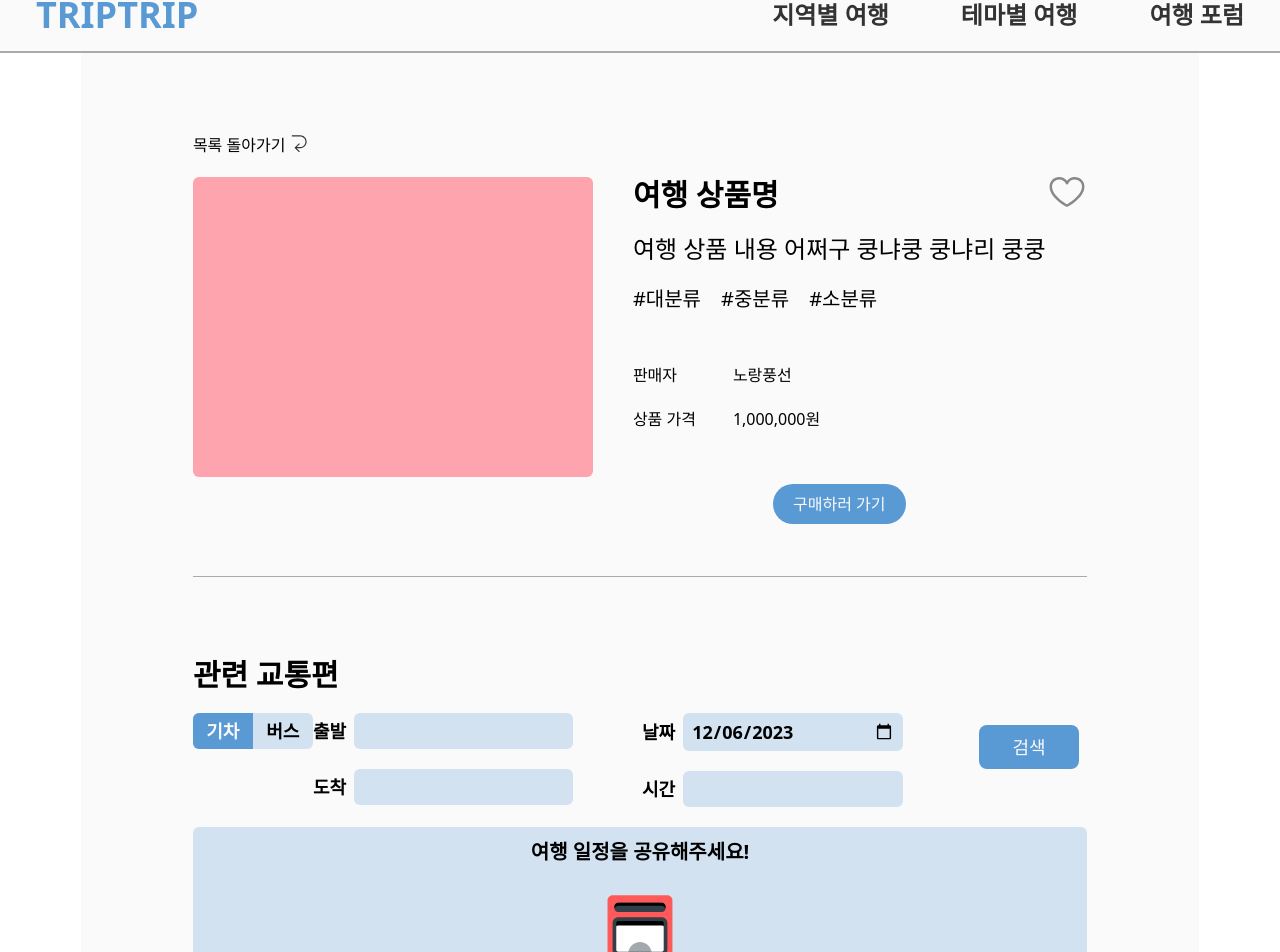
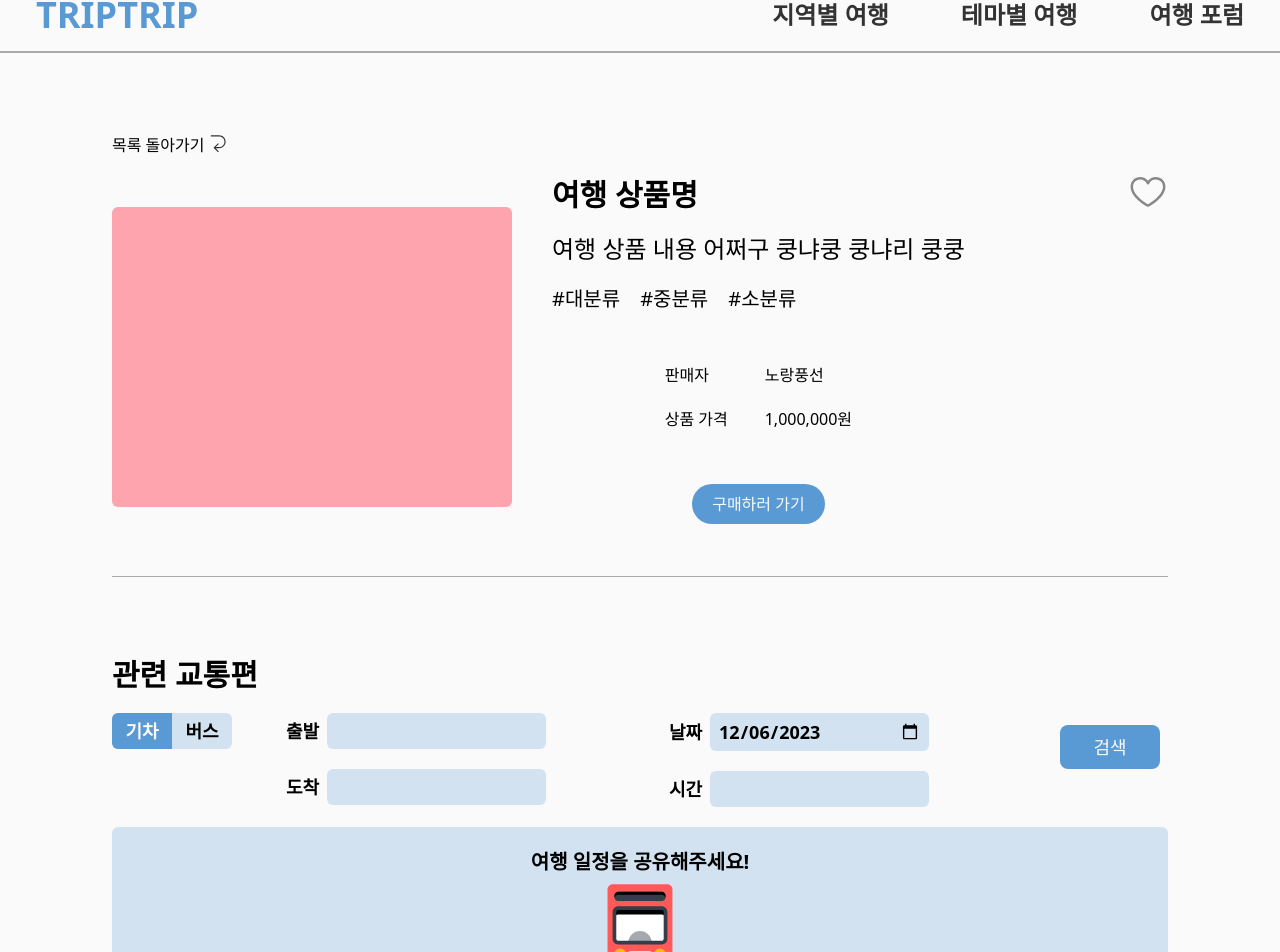
Before and after one commit to TRIP-Side-Project/frontend, a React (Vite) app: page /products/detail in a window 1280 px wide. Shown: the part 77-1029 px from the top of the page. Built offline with nearby package versions, Linux system fonts and the light colour scheme.

Commit message:
Style: 상품 목록 상세 전체 레이아웃 수정(뒤로가기버튼 구현)

```diff
--- a/src/pages/ProductListDetail.tsx
+++ b/src/pages/ProductListDetail.tsx
@@ -4,6 +4,7 @@ import Button, { btnAttributes } from "@/common/button/Button";
 import Bookmark from "@/components/Bookmark/Bookmark";
 import ProductCardItems from "@/components/productCardItems/ProductCardItems";
 import { useState } from "react";
+import { useNavigate } from "react-router-dom";
 
 export default function ProductListDetail () {
 
@@ -53,23 +54,38 @@ export default function ProductListDetail () {
     setIsBus(!isBus);
   }
 
+  // 교통편
 
-    const selectVehicle: string = "w-1/2 px-3 py-1 text-BASIC_WHITE bg-MAIN_COLOR";
-    const normalVehicle: string = "w-1/2 px-3 py-1";
+  const [depature, setDepature] = useState('');
+  const [arrival, setArrival] = useState('');
+
+  // const changeValue = (event: React.ChangeEvent<HTMLInputElement>) => {
+  //   console.log(event.target.value);
+  // }
+  // console.log(depature);
+
+  // 뒤로가기 버튼
+  const navigate = useNavigate();
+  const backButton = () => {
+    navigate(-1);
+  }
+
+  const selectVehicle: string = "w-1/2 px-3 py-1 text-BASIC_WHITE bg-MAIN_COLOR";
+  const normalVehicle: string = "w-1/2 px-3 py-1";
 
 
   return (
     <>
-    <div className="px-28 pt-20 bg-BASIC_WHITE">
-      <div className="flex gap-1 mb-5 cursor-pointer align-top">
+    <div className="px-28 pt-20 bg-BASIC_WHITE w-full">
+      <div className="flex gap-1 mb-5 cursor-pointer items-top" onClick={backButton}>
         <p>목록 돌아가기</p>
         <BackToList fillColor="#333333" width="20px" height="20px" />
       </div>
-      <div className="border-b pb-10 border-LIGHT_GRAY_COLOR mb-20 flex h-[400px] align-center relative gap-10">
+      <div className="border-b pb-10 border-LIGHT_GRAY_COLOR mb-20 flex h-[400px] items-center relative gap-10">
         <div className="w-[400px] h-[300px] bg-rose-300 rounded-md">
           {/* 이미지 들어갈 자리 */}
         </div>
-        <div className="h-full flex flex-col justify-between align-center">
+        <div className="h-full flex flex-col justify-between items-center">
           <div>
             <h1 className="text-3xl font-bold mb-5">여행 상품명</h1>
             <p className="text-2xl mb-5">여행 상품 내용 어쩌구 쿵냐쿵 쿵냐리 쿵쿵</p>
@@ -99,7 +115,7 @@ export default function ProductListDetail () {
       </div>
       <div className="mb-20">
         <h1 className="text-3xl font-bold mb-5">관련 교통편</h1>
-        <div className="flex justify-between align-center text-lg font-bold">
+        <div className="flex justify-between items-start text-lg font-bold">
           <div className="text-center cursor-pointer w-[120px] flex flex-row rounded-md h-fit overflow-hidden bg-LINE_POINT_COLOR">
             <span className={(isTrain ? selectVehicle : normalVehicle)} onClick={handleisTrain}>기차</span>
             <span className={(isBus ? selectVehicle : normalVehicle)} onClick={handleisBus}>버스</span>
@@ -107,11 +123,11 @@ export default function ProductListDetail () {
           <div className="flex flex-col gap-5">
             <div>
               <span>출발</span>
-              <input type="text" className="ml-2 bg-LINE_POINT_COLOR rounded-md w-2/3 px-2 py-1 font-light" />
+              <input type="text" value={depature} onChange={(event) => {setDepature(event.target.value)}} className="ml-2 bg-LINE_POINT_COLOR rounded-md w-2/3 px-2 py-1 font-light" />
             </div>
             <div>
               <span>도착</span>
-              <input type="text" className="ml-2 bg-LINE_POINT_COLOR rounded-md w-2/3 px-2 py-1"/>
+              <input type="text" value={arrival} onChange={(event) => {setArrival(event.target.value)}} className="ml-2 bg-LINE_POINT_COLOR rounded-md w-2/3 px-2 py-1"/>
             </div>
           </div>
           <div className="flex flex-col gap-5">
@@ -128,7 +144,7 @@ export default function ProductListDetail () {
           </div>
           <Button btnInfo={searchBtnInfo} />
         </div>
-        <div className="w-full h-[200px] bg-LINE_POINT_COLOR rounded-md mt-5 flex justify-center align-center">
+        <div className="w-full h-[200px] bg-LINE_POINT_COLOR rounded-md mt-5 flex justify-center items-center">
           <div className="flex flex-col justify-around">
             <h3 className="text-xl font-bold">여행 일정을 공유해주세요!</h3>
             <div className="w-fit mx-auto">
@@ -139,7 +155,7 @@ export default function ProductListDetail () {
       </div>
       <div className="pb-20">
         <h1 className="text-3xl font-bold mb-5">관련상품</h1>
-        <div className="w-full flex justify-between align-center">
+        <div className="w-full flex justify-between">
           {Array.from(Array(3), (_, index) => (
             <ProductCardItems key={index} />
           ))}
```
Also changed, not shown: src/components/productCardItems/ProductCardItems.tsx (indentation only).
